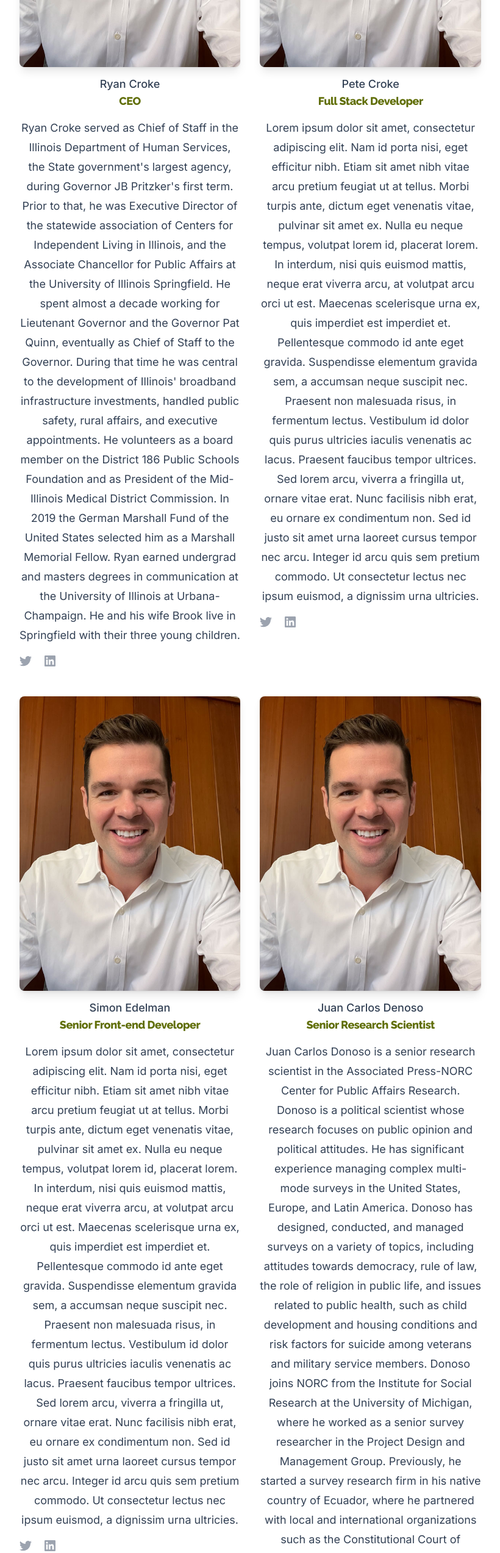
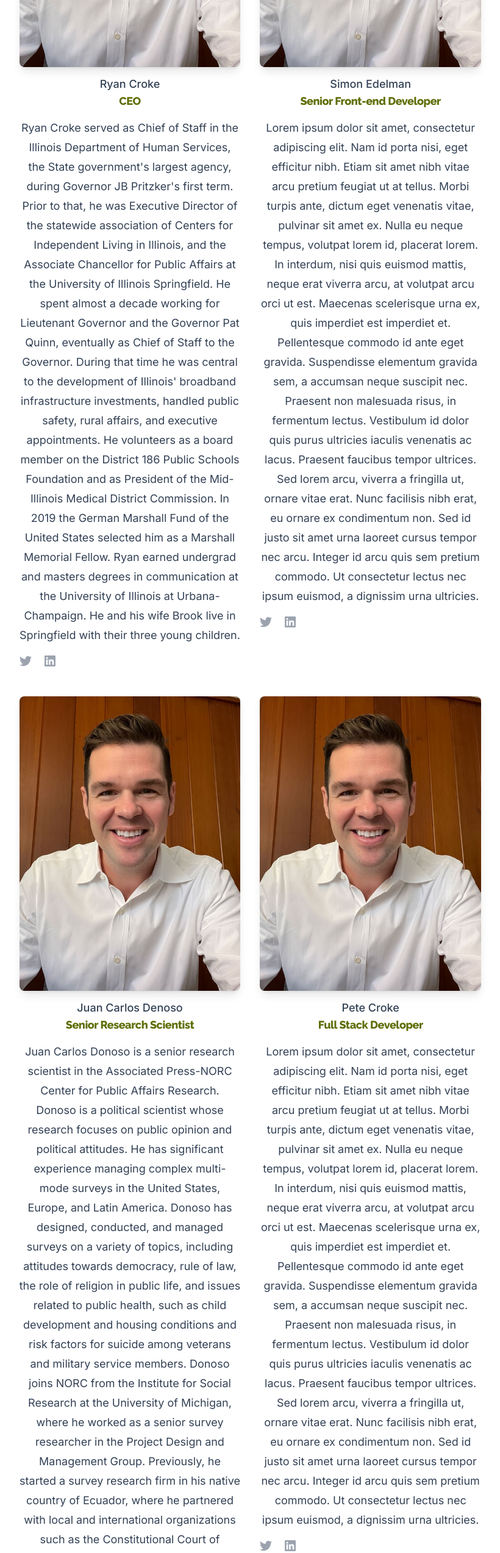
Before and after one commit to pc45/crokebrothers, a Next.js app: page / in a window 1280 px wide. Shown: the part 3380-5927 px from the top of the page at 61% size, without its empty margins (427-1247 px from the left). Built offline with nearby package versions, Linux system fonts and the light colour scheme.

Commit message:
team order update

```diff
--- a/src/components/Team.jsx
+++ b/src/components/Team.jsx
@@ -9,14 +9,6 @@ const people = [
     imageUrl: ryan,
     bio: 'Ryan Croke served as Chief of Staff in the Illinois Department of\n' +
         'Human Services, the State government\'s largest agency, during Governor JB Pritzker\'s first term. Prior to that, he was Executive Director of the statewide association of Centers for Independent Living in Illinois, and the Associate Chancellor for Public Affairs at the University of Illinois Springfield. He spent almost a decade working for Lieutenant Governor and the Governor Pat Quinn, eventually as Chief of Staff to the Governor. During that time he was central to the development of Illinois\' broadband infrastructure investments, handled public safety, rural affairs, and executive appointments. He volunteers as a board member on the District 186 Public Schools Foundation and as President of the Mid-Illinois Medical District Commission. In 2019 the German Marshall Fund of the United States selected him as a Marshall Memorial Fellow. Ryan earned undergrad and masters degrees in communication at the University of Illinois at Urbana-Champaign. He and his wife Brook live in Springfield with their three young children.',
-    twitterUrl: '#',
-    linkedinUrl: '#',
-  },
-  {
-    name: 'Pete Croke',
-    role: 'Full Stack Developer',
-    imageUrl: ryan,
-    bio: 'Lorem ipsum dolor sit amet, consectetur adipiscing elit. Nam id porta nisi, eget efficitur nibh. Etiam sit amet nibh vitae arcu pretium feugiat ut at tellus. Morbi turpis ante, dictum eget venenatis vitae, pulvinar sit amet ex. Nulla eu neque tempus, volutpat lorem id, placerat lorem. In interdum, nisi quis euismod mattis, neque erat viverra arcu, at volutpat arcu orci ut est. Maecenas scelerisque urna ex, quis imperdiet est imperdiet et. Pellentesque commodo id ante eget gravida. Suspendisse elementum gravida sem, a accumsan neque suscipit nec. Praesent non malesuada risus, in fermentum lectus. Vestibulum id dolor quis purus ultricies iaculis venenatis ac lacus. Praesent faucibus tempor ultrices. Sed lorem arcu, viverra a fringilla ut, ornare vitae erat. Nunc facilisis nibh erat, eu ornare ex condimentum non. Sed id justo sit amet urna laoreet cursus tempor nec arcu. Integer id arcu quis sem pretium commodo. Ut consectetur lectus nec ipsum euismod, a dignissim urna ultricies.',
     twitterUrl: '#',
     linkedinUrl: '#',
   },
@@ -39,6 +31,14 @@ const people = [
         'Donoso joins NORC from the Institute for Social Research at the University of Michigan, where he worked as a senior survey researcher in the Project Design and Management Group. Previously, he started a survey research firm in his native country of Ecuador, where he partnered with local and international organizations such as the Constitutional Court of Ecuador and USAID to design and execute research projects on democracy development and rule of law.\n' +
         '\n' +
         'Donoso has published scholarly work in peer reviewed journals as well as chapters in edited volumes and reports for public release. He is an active member of AAPOR, ESRA and WAPOR and frequently presents at survey research conferences.',
+    twitterUrl: '#',
+    linkedinUrl: '#',
+  },
+  {
+    name: 'Pete Croke',
+    role: 'Full Stack Developer',
+    imageUrl: ryan,
+    bio: 'Lorem ipsum dolor sit amet, consectetur adipiscing elit. Nam id porta nisi, eget efficitur nibh. Etiam sit amet nibh vitae arcu pretium feugiat ut at tellus. Morbi turpis ante, dictum eget venenatis vitae, pulvinar sit amet ex. Nulla eu neque tempus, volutpat lorem id, placerat lorem. In interdum, nisi quis euismod mattis, neque erat viverra arcu, at volutpat arcu orci ut est. Maecenas scelerisque urna ex, quis imperdiet est imperdiet et. Pellentesque commodo id ante eget gravida. Suspendisse elementum gravida sem, a accumsan neque suscipit nec. Praesent non malesuada risus, in fermentum lectus. Vestibulum id dolor quis purus ultricies iaculis venenatis ac lacus. Praesent faucibus tempor ultrices. Sed lorem arcu, viverra a fringilla ut, ornare vitae erat. Nunc facilisis nibh erat, eu ornare ex condimentum non. Sed id justo sit amet urna laoreet cursus tempor nec arcu. Integer id arcu quis sem pretium commodo. Ut consectetur lectus nec ipsum euismod, a dignissim urna ultricies.',
     twitterUrl: '#',
     linkedinUrl: '#',
   },
```
